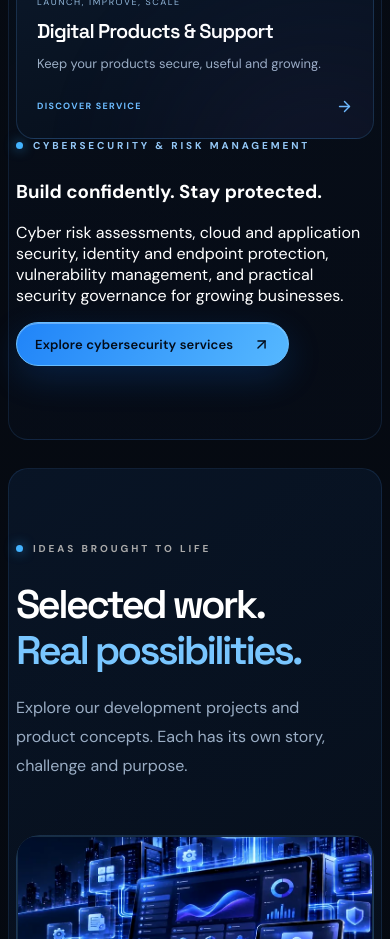
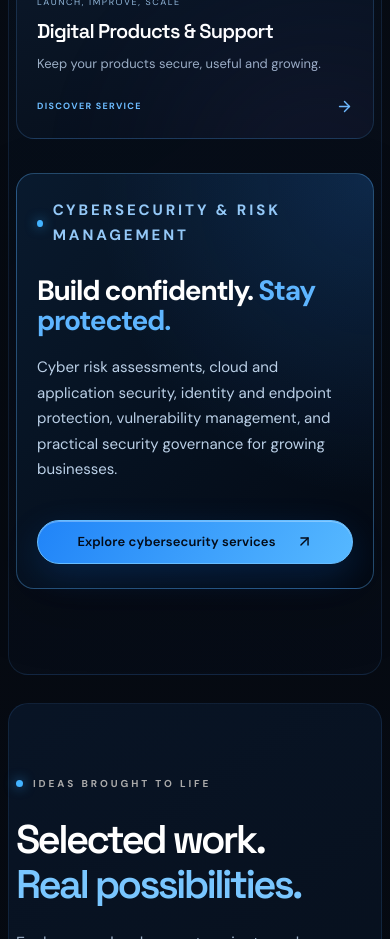
Before and after one commit to TechMegaTrends/Beta, a Next.js app: page / in a window 390 px wide. Shown: the part 9020-9959 px from the top of the page. Built offline with nearby package versions, Linux system fonts and the light colour scheme.

Commit message:
Style responsive cybersecurity spotlight sections

```diff
--- a/app/globals.css
+++ b/app/globals.css
@@ -428,3 +428,14 @@ html.reduce-motion .sculpture-image,html.reduce-motion .stage-sculpture{animatio
 @media(max-width:420px){
   .visual-home-hero h1{font-size:clamp(36px,9.5vw,46px)!important;letter-spacing:-.055em}
 }
+
+
+/* Cybersecurity service spotlight — responsive, consistent with V16 */
+.cybersecurity-feature{display:flex;align-items:center;justify-content:space-between;gap:36px;margin:54px 0 20px;padding:clamp(26px,4vw,56px);border:1px solid rgba(94,181,255,.34);border-radius:24px;background:radial-gradient(ellipse at 100% 0%,rgba(42,129,233,.2),transparent 55%),linear-gradient(135deg,#091a2e,#030913);box-shadow:0 20px 65px rgba(0,0,0,.18)}
+.cybersecurity-feature>div{max-width:760px}
+.cybersecurity-feature h2,.cybersecurity-feature h3{font-size:clamp(28px,3.5vw,48px);line-height:1.1;letter-spacing:-.045em;margin:18px 0}
+.cybersecurity-feature h3 span{color:#5eb5ff}
+.cybersecurity-feature p{color:#bbd0e7;line-height:1.7;font-size:clamp(15px,1.3vw,18px)}
+.cybersecurity-feature .mono-button{flex-shrink:0;text-align:center}
+@media(max-width:900px){.cybersecurity-feature{flex-direction:column;align-items:flex-start;gap:22px}.cybersecurity-feature .mono-button{max-width:100%;white-space:normal}}
+@media(max-width:560px){.cybersecurity-feature{margin:34px 0 12px;padding:24px 20px;border-radius:18px}.cybersecurity-feature .mono-button{width:100%;justify-content:center}}
```
